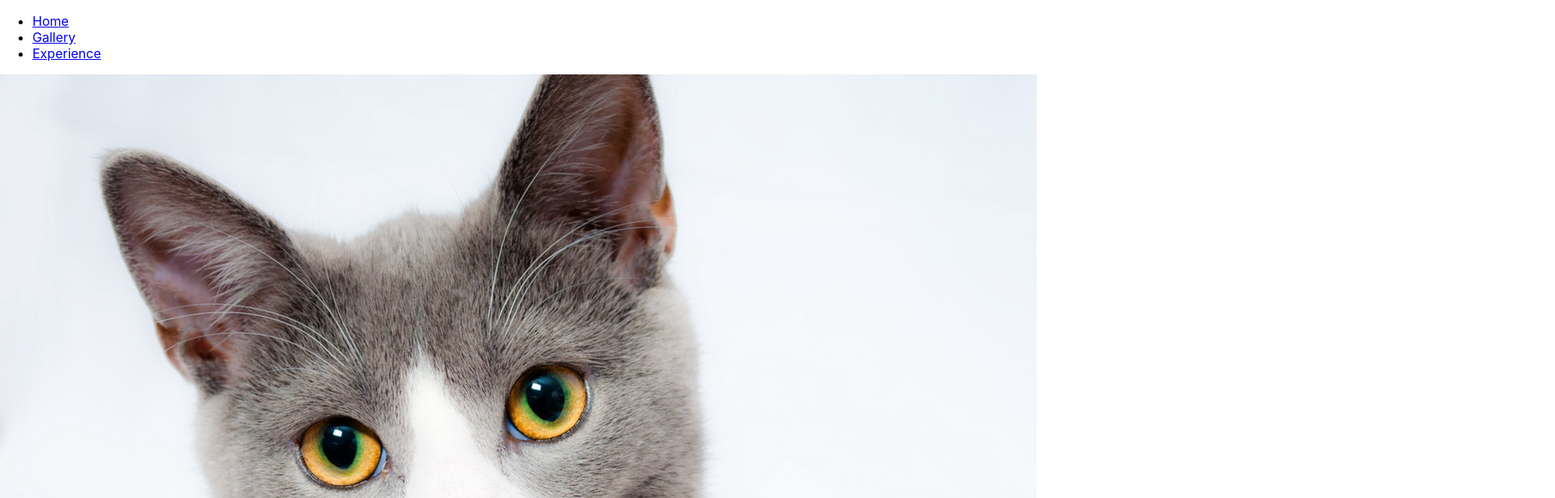
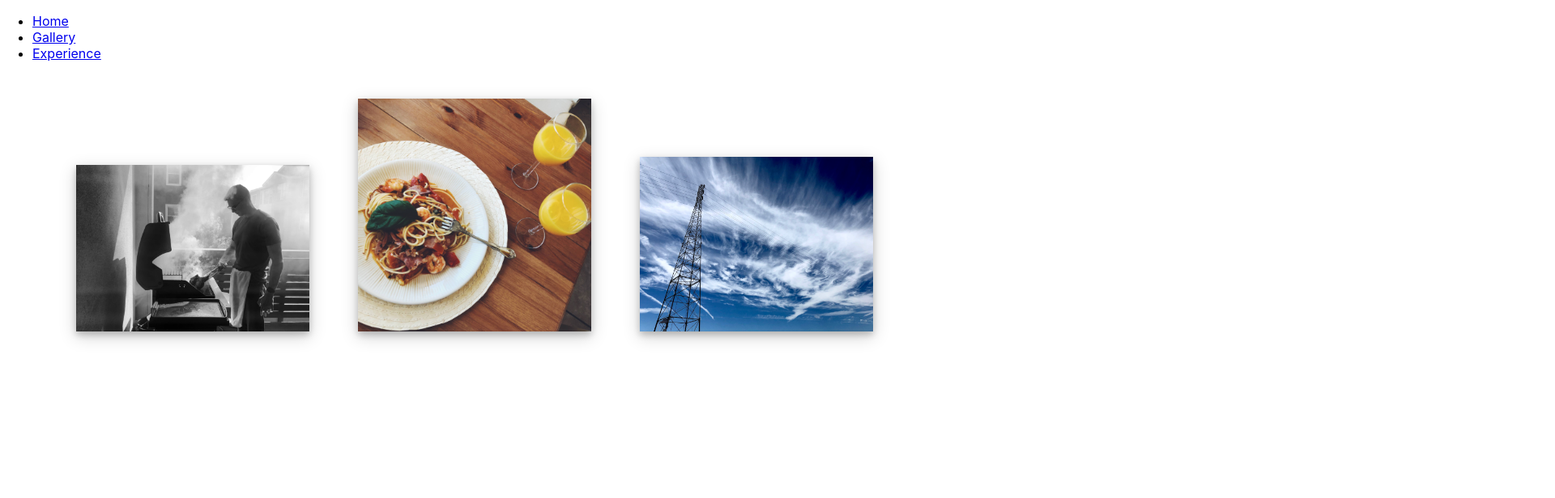
Before and after one commit to signalcat/my-website, a React (Create React App) app: page /Gallery in a window 1280 px wide. Shown: the top 616 px of the page at 81% size, 1920 px wide, since content can reach past the window. Built offline with nearby package versions, Linux system fonts and the light colour scheme.

Commit message:
Add basic style to gallery

```diff
--- a/src/containers/HomePage/HomePage.js
+++ b/src/containers/HomePage/HomePage.js
@@ -1,14 +1,12 @@
 import React, { Component } from 'react';
 import Aux from '../../hoc/Aux';
-import catPic from '../../assets/images/cat.jpeg';
 
 export class HomePage extends Component {
 
     render() {
         return (
             <Aux>
-                <img src={catPic} alt="cat"></img>
-                <h1>This cat is so cute!</h1>
+                <h1>HomePage!</h1>
             </Aux>
         );
     }
--- a/src/containers/Photography/Gallery.js
+++ b/src/containers/Photography/Gallery.js
@@ -1,4 +1,5 @@
 import React, { Component } from 'react';
+import classes from './Gallery.module.css';
 export class Gallery extends Component {
 
 
@@ -7,12 +8,11 @@ export class Gallery extends Component {
             return r.keys().map(r);
         }
         const images = importAll(require.context('../../assets/images', false, /\.(png|jpe?g|svg)$/));
-
         return (
-            <div>
+            <div className={classes.Gallery}>
                 {
                     images.map((path, index) => {
-                        return <img key={index} src={path} alt="pic"/>;
+                        return <img key={index} src={path} alt="pic" className={classes.GalleryImage}/>;
                     })
                 }
             </div>
--- /dev/null
+++ b/src/containers/Photography/Gallery.module.css
@@ -0,0 +1,11 @@
+.GalleryImage {
+    width: 25%;
+    margin: 30px;
+    box-shadow: 0 4px 8px 0 rgba(0, 0, 0, 0.2), 0 6px 20px 0 rgba(0, 0, 0, 0.19);
+}
+
+/* the div outside all img components */
+.Gallery {
+    width: 90%;
+    margin: auto;
+}
```
Also changed, not shown: src/assets/cat.jpeg (renamed from src/assets/images/cat.jpeg), src/assets/images/hand.jpg (deleted).
